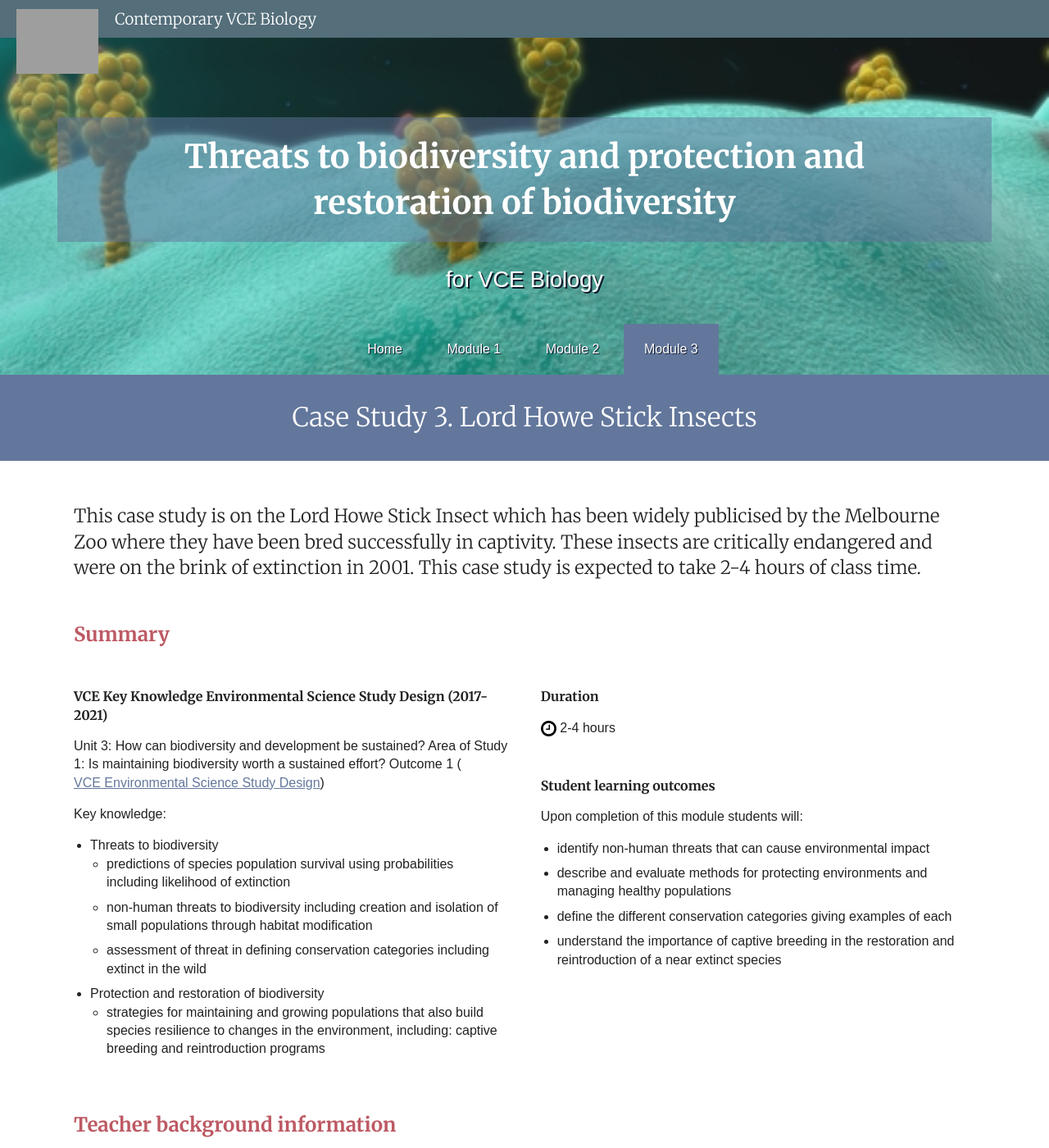
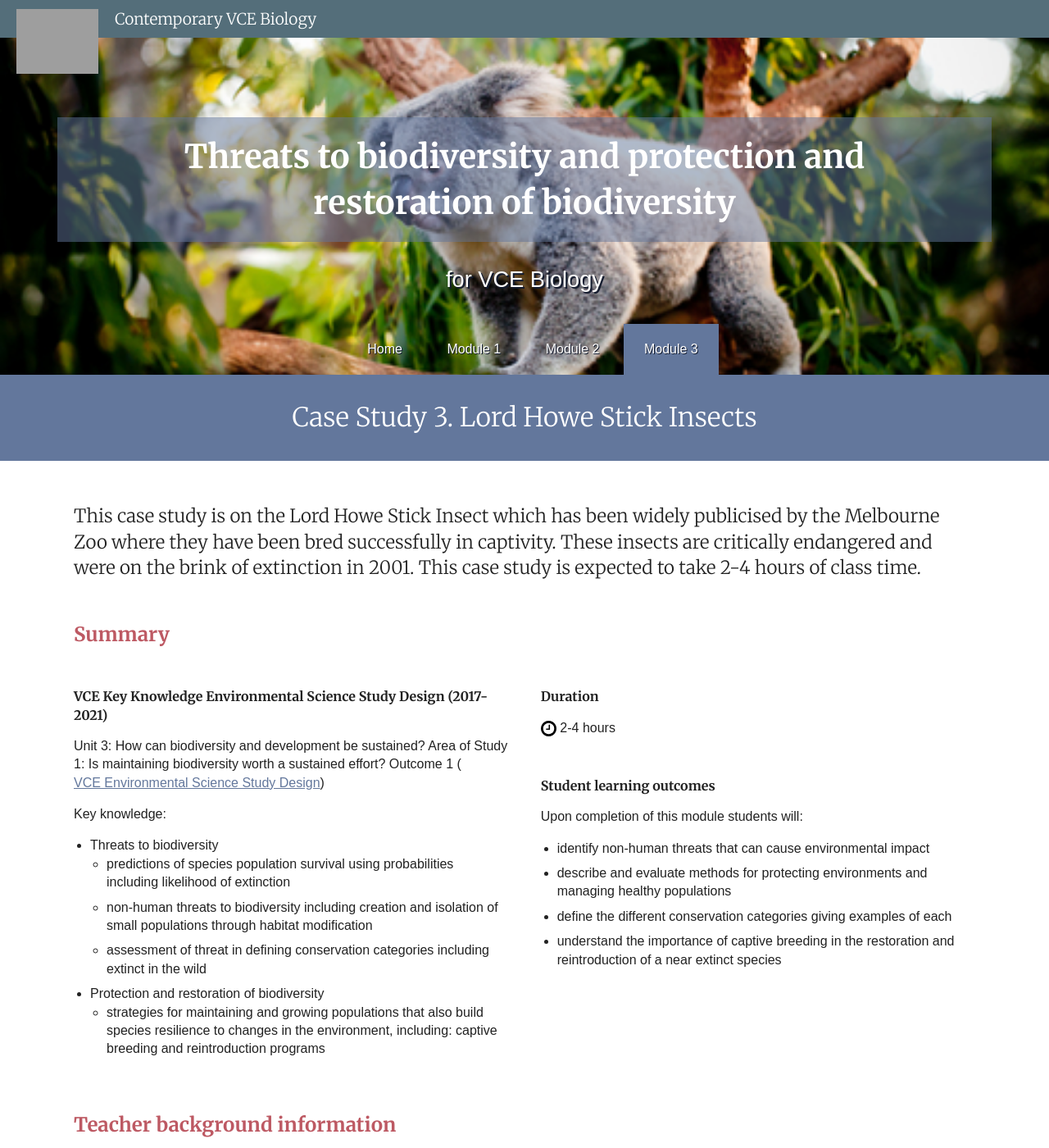
Before and after one commit to contemporaryVCEbiology/biodiversity, a Jekyll site: the page built from modules/module3.html, in a window 1280 px wide and 1400 px high. Shown: the whole window at 82% size. Built offline with Jekyll 4.4.1, drawn with Linux system fonts in a browser that asks for light colours; grey boxes are pictures that could not be loaded.

Commit message:
header image

```diff
--- a/css/main.scss
+++ b/css/main.scss
@@ -1,7 +1,7 @@
 ---
 #Jekyll front matter
 ---
-$header-image: 'shutterstock_434566573.jpg';
+$header-image: 'shutterstock_344860682.jpg';
 /*! HTML5 Boilerplate v5.3.0 | MIT License | https://html5boilerplate.com/ */
 
 
```
Also changed, not shown: img/shutterstock_270298538.jpg (deleted), img/shutterstock_344860682.jpg (added), img/shutterstock_434566573.jpg (deleted), img/shutterstock_581843374.jpg (deleted).
